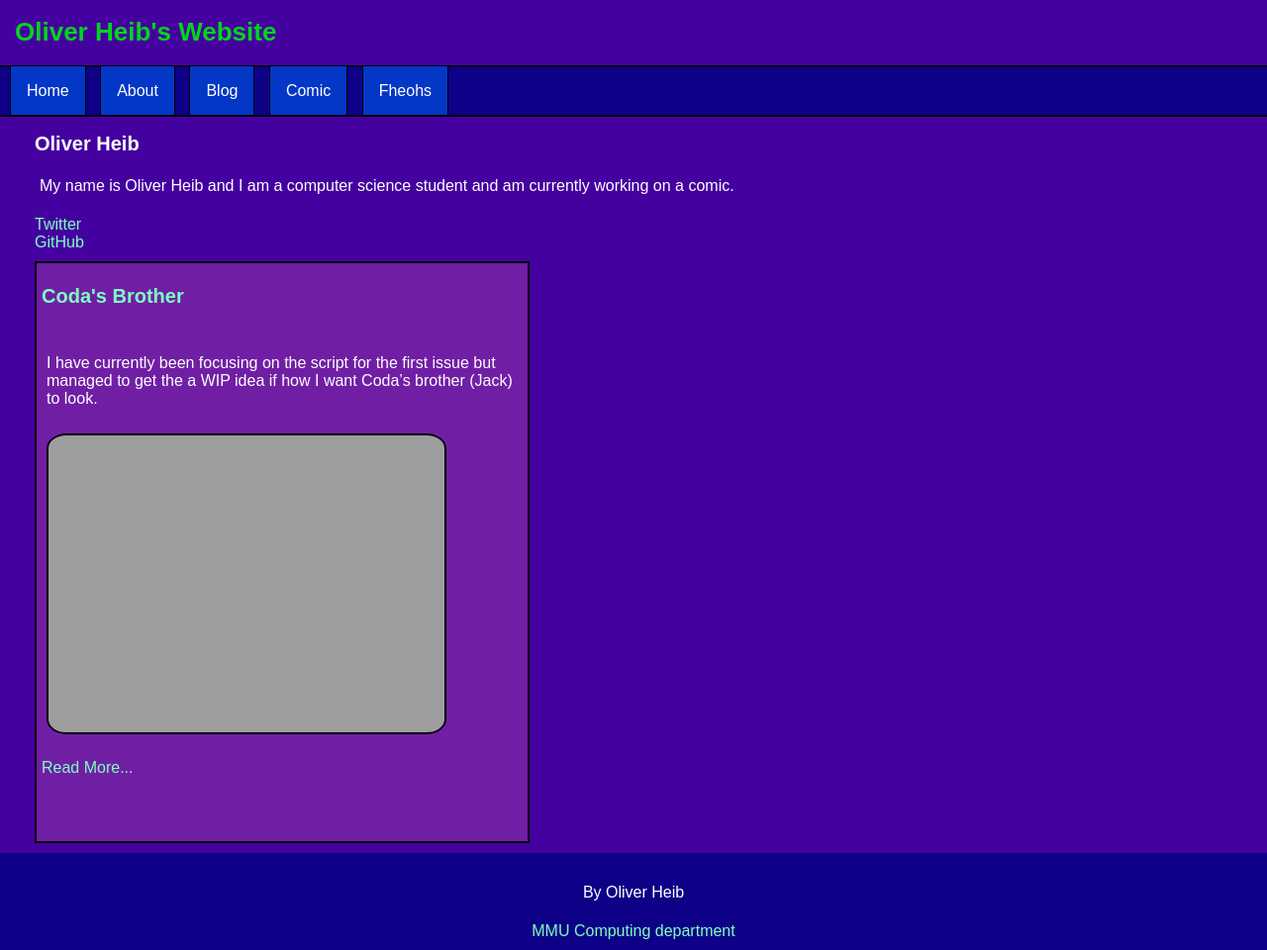
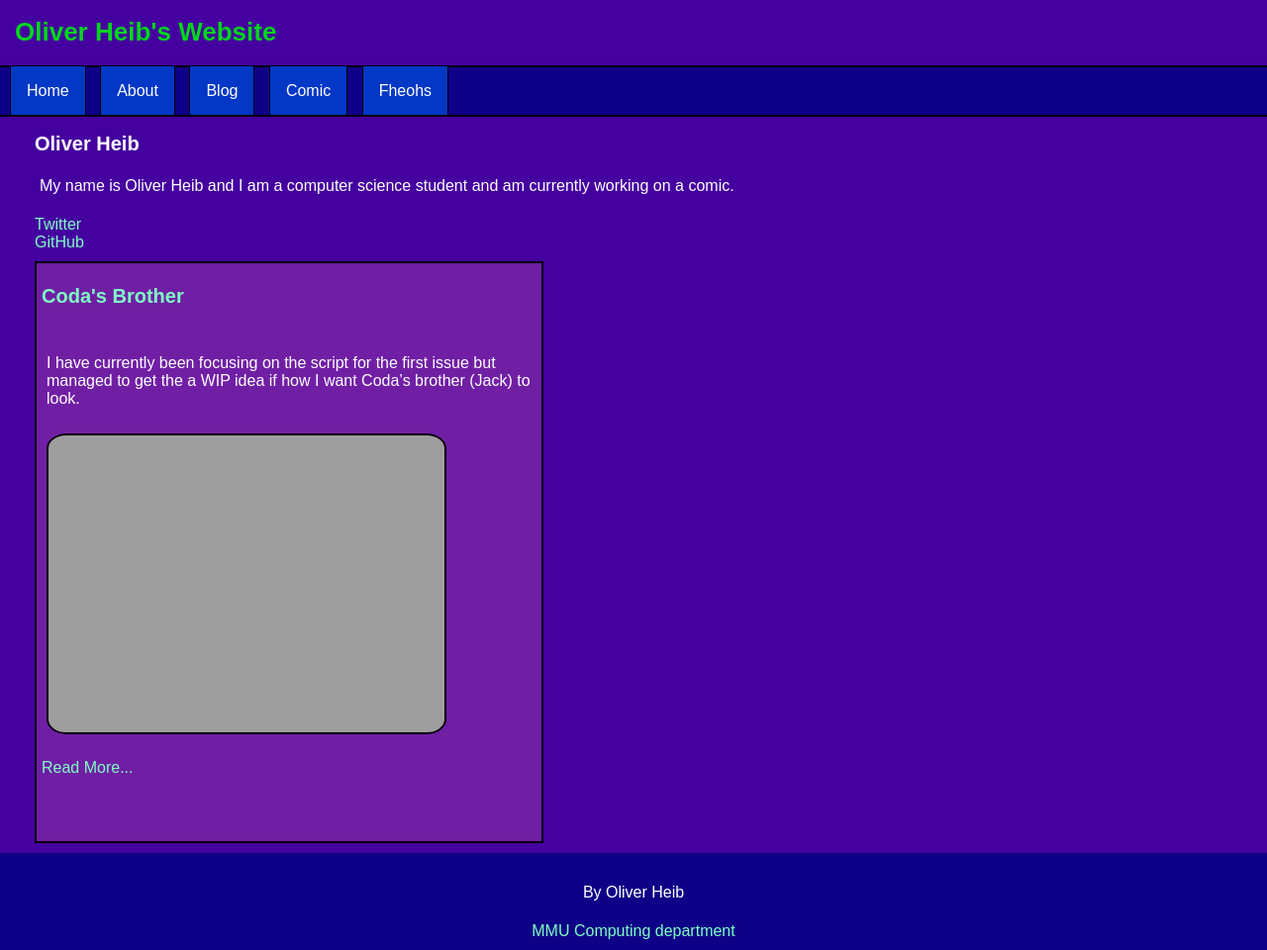
Before and after one commit to OliverHeib/E-PortfolioInJekyll, a Jekyll site: the page built from index.html, in a window 1280 px wide. Shown: the whole page at 99% size. Built offline with Jekyll 4.4.1, drawn with Linux system fonts in a browser that asks for light colours.

Commit message:
Update index.html

```diff
--- a/index.html
+++ b/index.html
@@ -16,8 +16,8 @@ title: Home
 
 					<ul>
 						{% for post in site.posts limit:1 %}
-							<li style="list-style-type: none; width: 500px">
-								<div id="post">
+							<li style="list-style-type: none;">
+								<div id="post" style="width: 500px;">
 									<h2><a href="/E-PortfolioInJekyll/{{ post.url }}">{{ post.title }}</a></h2><p>{{ post.excerpt }} <a href="/E-PortfolioInJekyll/{{ post.url }}">Read More...</a></p>
 									<br>
 								</div> <!-- End of container div -->
```
